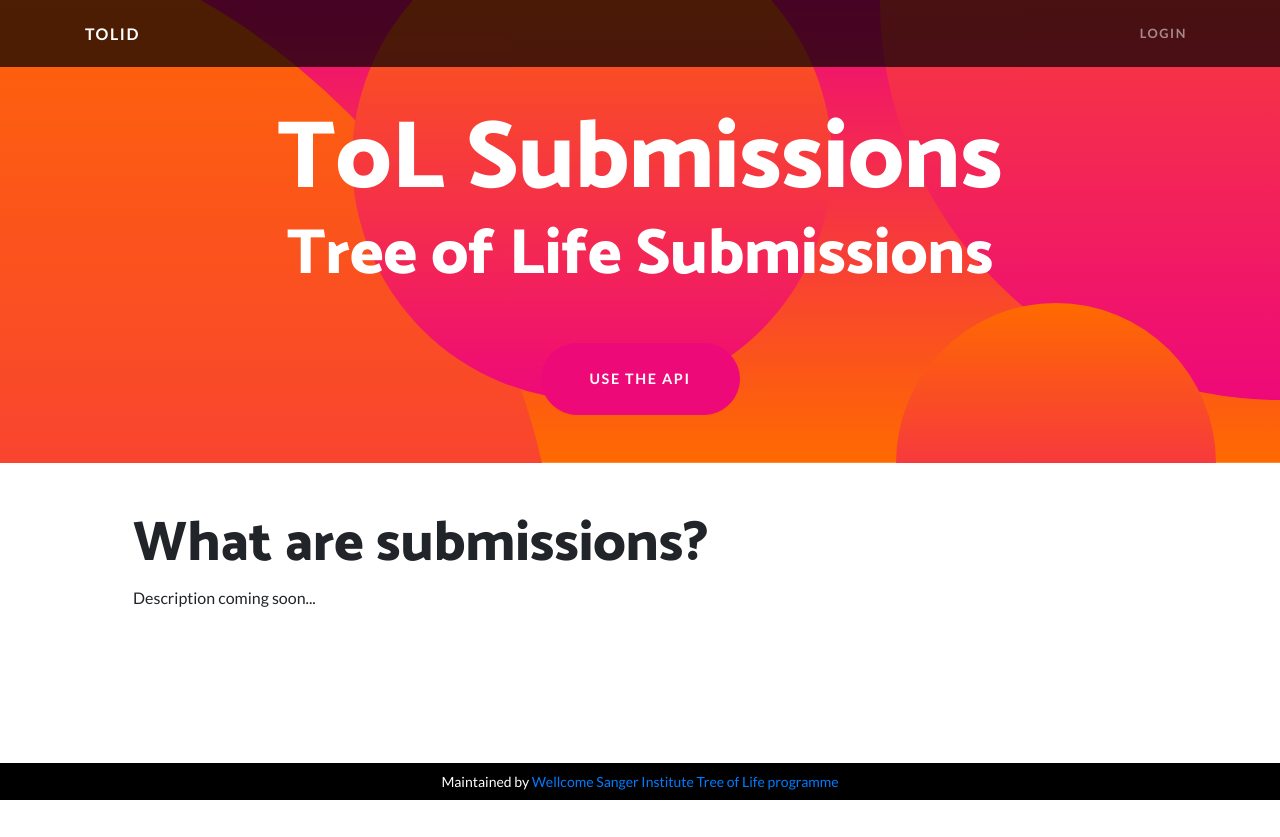
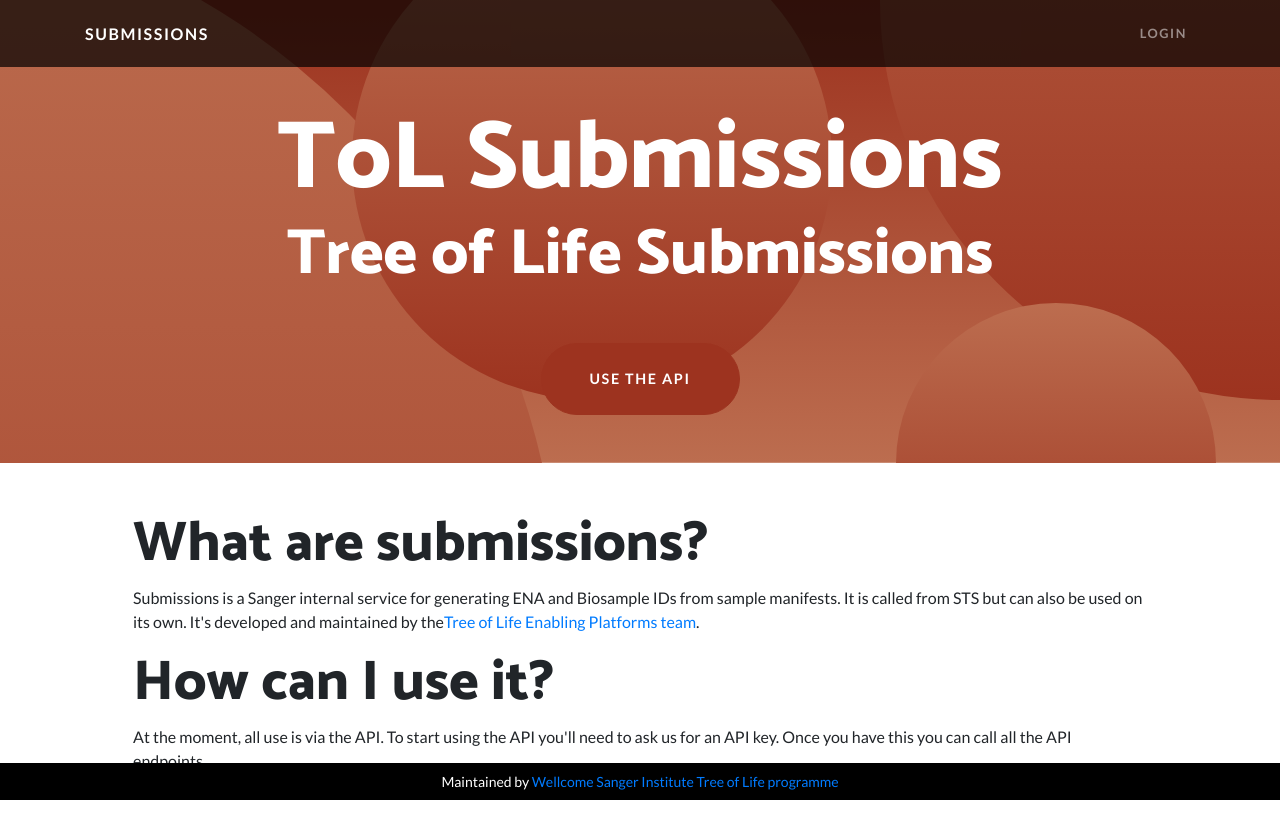
Before and after one commit to sanger-tol/tol-submissions, a React (Create React App) app in the folder submissions-ui/app/: page / in a window 1280 px wide. Before the commit the page ends 800 px from the top, so only its background shows below. Built offline with nearby package versions, Linux system fonts and the light colour scheme.

Commit message:
Content and style changes on the front end

```diff
--- a/submissions-ui/app/public/index.html
+++ b/submissions-ui/app/public/index.html
@@ -24,7 +24,7 @@
       work correctly both with client-side routing and a non-root public URL.
       Learn how to configure a non-root public URL by running `npm run build`.
     -->
-    <title>ToLID - Tree of Life Identifiers</title>
+    <title>Submissions - Tree of Life Submissions</title>
   </head>
   <body>
     <noscript>You need to enable JavaScript to run this app.</noscript>
--- a/submissions-ui/app/src/pages/Home.tsx
+++ b/submissions-ui/app/src/pages/Home.tsx
@@ -24,7 +24,14 @@ function Home() {
             <div className="col-lg-12 order-lg-1">
               <div className="p-5">
                 <h2 className="display-4">What are submissions?</h2>
-                <p>Description coming soon...</p>
+                <p>Submissions is a Sanger internal service for generating ENA and Biosample IDs from sample manifests.
+                  It is called from STS but can also be used on its own. It's developed and maintained by the
+                  <a href="mailto:tol-platforms@sanger.ac.uk">Tree of Life Enabling Platforms team</a>.
+                </p>
+                <h2 className="display-4">How can I use it?</h2>
+                <p>At the moment, all use is via the API. To start using the API you'll need to ask us for an API key.
+                  Once you have this you can call all the API endpoints.
+                </p>
               </div>
             </div>
           </div>
--- a/submissions-ui/app/src/pages/Navigation.tsx
+++ b/submissions-ui/app/src/pages/Navigation.tsx
@@ -31,7 +31,7 @@ function Navigation(props: NavigationProps) {
     <div className="navigation">
       <nav className="navbar navbar-expand-lg navbar-dark navbar-custom fixed-top">
         <div className="container">
-          <Link className="navbar-brand" to="/">ToLID</Link>
+          <Link className="navbar-brand" to="/">Submissions</Link>
           <button className="navbar-toggler" type="button" data-toggle="collapse" data-target="#navbarResponsive" aria-controls="navbarResponsive" aria-expanded="false" aria-label="Toggle navigation">
             <span className="navbar-toggler-icon"></span>
           </button>
--- a/submissions-ui/app/src/scss/_variables.scss
+++ b/submissions-ui/app/src/scss/_variables.scss
@@ -14,5 +14,5 @@ $gray-800: #343a40 !default;
 $gray-900: #212529 !default;
 $black: #000 !default;
 
-$primary: #ee0979 !default;
-$secondary: #ff6a00 !default;
+$primary: #9d331f !default;
+$secondary: #bc6d4f !default;
```
